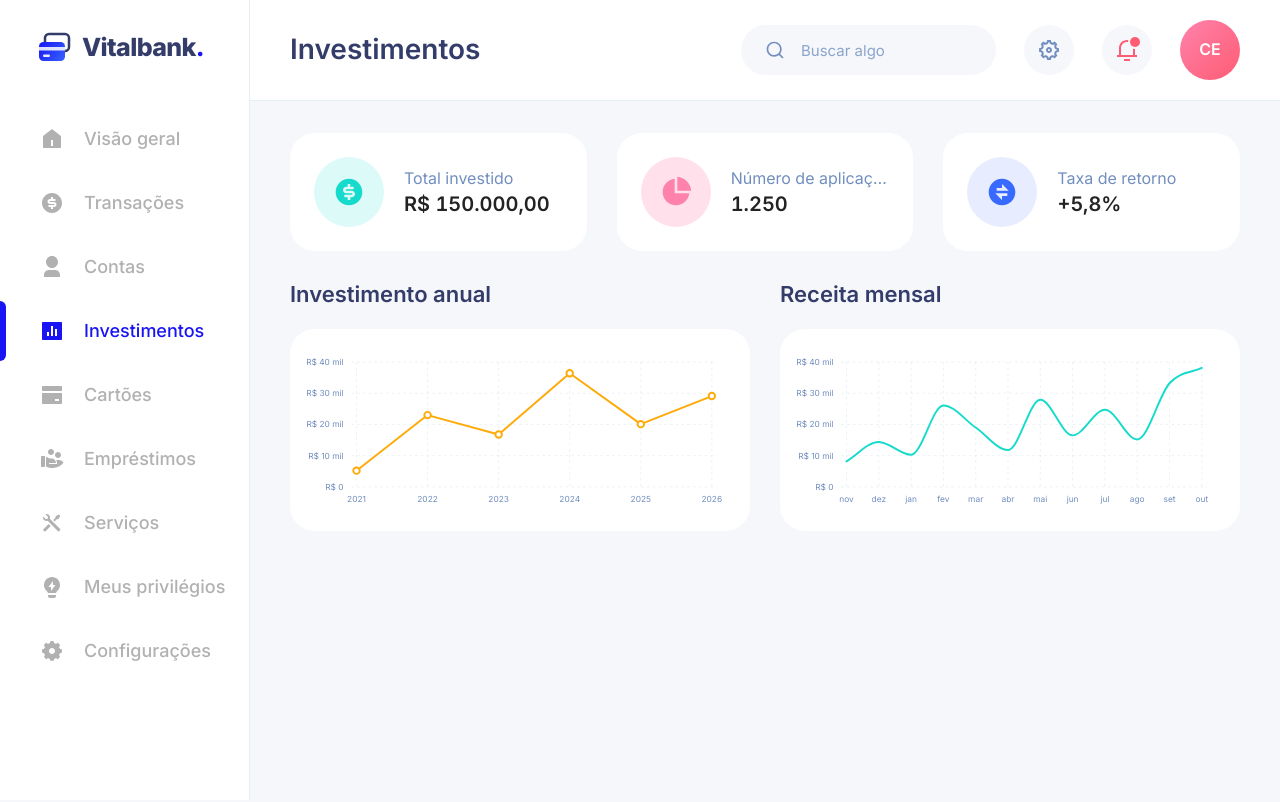
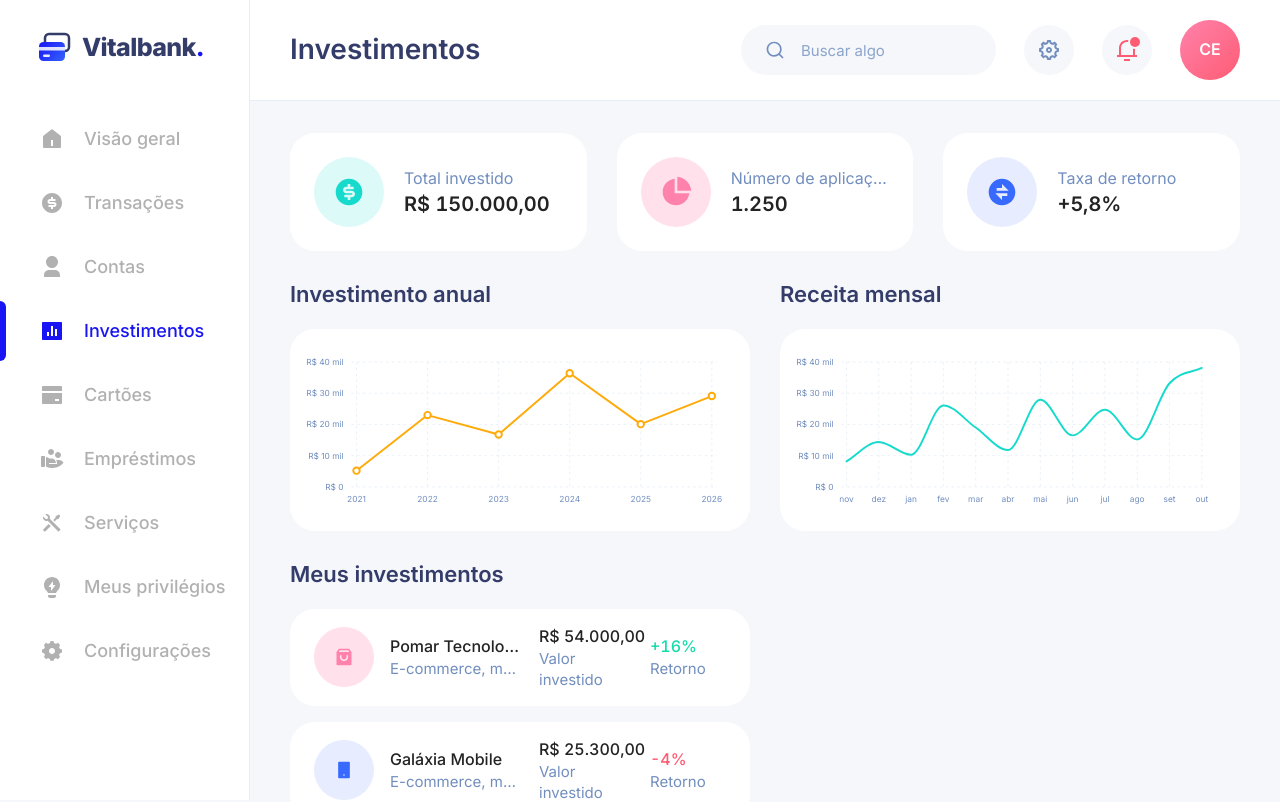
Before and after one commit to VictorNascimento14/Vitalbank, a Next.js app: page /investimentos in a window 1280 px wide. Shown: the top 802 px of the page. Built offline with nearby package versions, Linux system fonts and the light colour scheme.

Commit message:
feat(investimentos): Meus investimentos com valor e retorno de cada aplicação (#118)

```diff
--- a/src/app/(painel)/investimentos/page.tsx
+++ b/src/app/(painel)/investimentos/page.tsx
@@ -1,15 +1,22 @@
-import { investimentoAnual, receitaMensal, resumoDosInvestimentos } from "@/dados";
+import { investimentoAnual, listarCarteira, receitaMensal, resumoDosInvestimentos } from "@/dados";
+import { MeusInvestimentos } from "@/telas/investimentos/MeusInvestimentos";
 import { InvestimentoAnual } from "@/telas/investimentos/InvestimentoAnual";
 import { ReceitaMensal } from "@/telas/investimentos/ReceitaMensal";
 import { ResumoDosInvestimentos } from "@/telas/investimentos/ResumoDosInvestimentos";
 
 export default async function Investimentos() {
-  const [resumo, anos, meses] = await Promise.all([resumoDosInvestimentos(), investimentoAnual(), receitaMensal()]);
+  const [resumo, anos, meses, carteira] = await Promise.all([
+    resumoDosInvestimentos(),
+    investimentoAnual(),
+    receitaMensal(),
+    listarCarteira(),
+  ]);
   return (
     <div className="grid grid-cols-1 gap-6 lg:gap-[30px] xl:grid-cols-2">
       <ResumoDosInvestimentos resumo={resumo} />
       <InvestimentoAnual anos={anos} />
       <ReceitaMensal meses={meses} />
+      <MeusInvestimentos carteira={carteira} />
     </div>
   );
 }
--- a/src/dados/index.ts
+++ b/src/dados/index.ts
@@ -10,7 +10,12 @@ import { DEBITO_E_CREDITO } from "./sementes/debitoCredito";
 import { DESPESAS_POR_CATEGORIA } from "./sementes/despesas";
 import { DESPESAS_MENSAIS } from "./sementes/despesasMensais";
 import { FATURAS_ENVIADAS } from "./sementes/faturas";
-import { INVESTIMENTO_ANUAL, RECEITA_MENSAL, RESUMO_DOS_INVESTIMENTOS } from "./sementes/investimentos";
+import {
+  CARTEIRA,
+  INVESTIMENTO_ANUAL,
+  RECEITA_MENSAL,
+  RESUMO_DOS_INVESTIMENTOS,
+} from "./sementes/investimentos";
 import { HISTORICO_DE_SALDO } from "./sementes/saldo";
 import { TRANSACOES } from "./sementes/transacoes";
 import type { Cartao, Contato, Transacao } from "./tipos";
@@ -77,3 +82,8 @@ export async function investimentoAnual() {
 export async function receitaMensal() {
   return RECEITA_MENSAL;
 }
+
+/** Aplicações da carteira. */
+export async function listarCarteira() {
+  return CARTEIRA;
+}
--- a/src/dados/sementes/investimentos.ts
+++ b/src/dados/sementes/investimentos.ts
@@ -30,3 +30,10 @@ export const RECEITA_MENSAL: readonly { mes: string; receita: number }[] = [
   { mes: "2026-09-01", receita: 3320000 },
   { mes: "2026-10-01", receita: 3810000 },
 ];
+
+/** Aplicações da carteira. Empresas fictícias; valor em centavos, retorno em pontos-base. */
+export const CARTEIRA: readonly { id: string; nome: string; setor: string; valor: number; retorno: number }[] = [
+  { id: "a1", nome: "Pomar Tecnologia", setor: "E-commerce, marketplace", valor: 5400000, retorno: 1600 },
+  { id: "a2", nome: "Galáxia Mobile", setor: "E-commerce, marketplace", valor: 2530000, retorno: -400 },
+  { id: "a3", nome: "Volt Motores", setor: "Veículos elétricos", valor: 820000, retorno: 2500 },
+];
--- /dev/null
+++ b/src/telas/investimentos/MeusInvestimentos.tsx
@@ -0,0 +1,54 @@
+import { RiCarFill, RiShoppingBag3Fill, RiSmartphoneFill } from "@remixicon/react";
+import type { listarCarteira } from "@/dados";
+import { formatarMoeda } from "@/dominio/dinheiro";
+import { formatarNumero } from "@/dominio/numero";
+import { Bloco, cx, PastilhaDeIcone, TituloDeSecao, type Tom } from "@/ui";
+import { Escalonado, ItemEscalonado } from "@/ui/movimento";
+
+type Dados = Awaited<ReturnType<typeof listarCarteira>>;
+
+const ESTILO: { tom: Tom; icone: React.ReactNode }[] = [
+  { tom: "rosa", icone: <RiShoppingBag3Fill /> },
+  { tom: "azul", icone: <RiSmartphoneFill /> },
+  { tom: "amarelo", icone: <RiCarFill /> },
+];
+
+export function retornoComSinal(pontosBase: number): string {
+  return `${pontosBase > 0 ? "+" : ""}${formatarNumero(pontosBase, "percentual")}`;
+}
+
+export function MeusInvestimentos({ carteira }: { carteira: Dados }) {
+  return (
+    <section aria-labelledby="meus-investimentos" className="flex flex-col">
+      <TituloDeSecao id="meus-investimentos">Meus investimentos</TituloDeSecao>
+      <Escalonado como="ul" className="flex flex-1 flex-col gap-4">
+        {carteira.map((a, i) => {
+          const { tom, icone } = ESTILO[i % ESTILO.length];
+          return (
+            <ItemEscalonado key={a.id} como="li">
+              <Bloco className="group grid grid-cols-[auto_minmax(0,1fr)_auto] items-center gap-4 !py-4 transition-[translate,box-shadow] duration-300 hover:-translate-y-0.5 hover:shadow-cartao md:grid-cols-[auto_minmax(0,1.4fr)_minmax(0,1fr)_minmax(0,0.8fr)]">
+                <PastilhaDeIcone tom={tom} tamanho="sm" className="md:size-[60px]">
+                  {icone}
+                </PastilhaDeIcone>
+                <div className="min-w-0">
+                  <p className="truncate text-rotulo font-medium text-tinta-forte md:text-corpo">{a.nome}</p>
+                  <p className="truncate text-legenda text-tinta-suave md:text-rotulo">{a.setor}</p>
+                </div>
+                <div className="hidden md:block">
+                  <p className="text-corpo font-medium text-tinta-forte tabular-nums">{formatarMoeda(a.valor)}</p>
+                  <p className="text-rotulo text-tinta-suave">Valor investido</p>
+                </div>
+                <div className="text-right md:text-left">
+                  <p className={cx("text-rotulo font-medium tabular-nums md:text-corpo", a.retorno >= 0 ? "text-sucesso" : "text-perigo")}>
+                    {retornoComSinal(a.retorno)}
+                  </p>
+                  <p className="text-legenda text-tinta-suave md:text-rotulo">Retorno</p>
+                </div>
+              </Bloco>
+            </ItemEscalonado>
+          );
+        })}
+      </Escalonado>
+    </section>
+  );
+}
```
Also changed, not shown: 1 other file (tests, documents, lock files or other folders).
